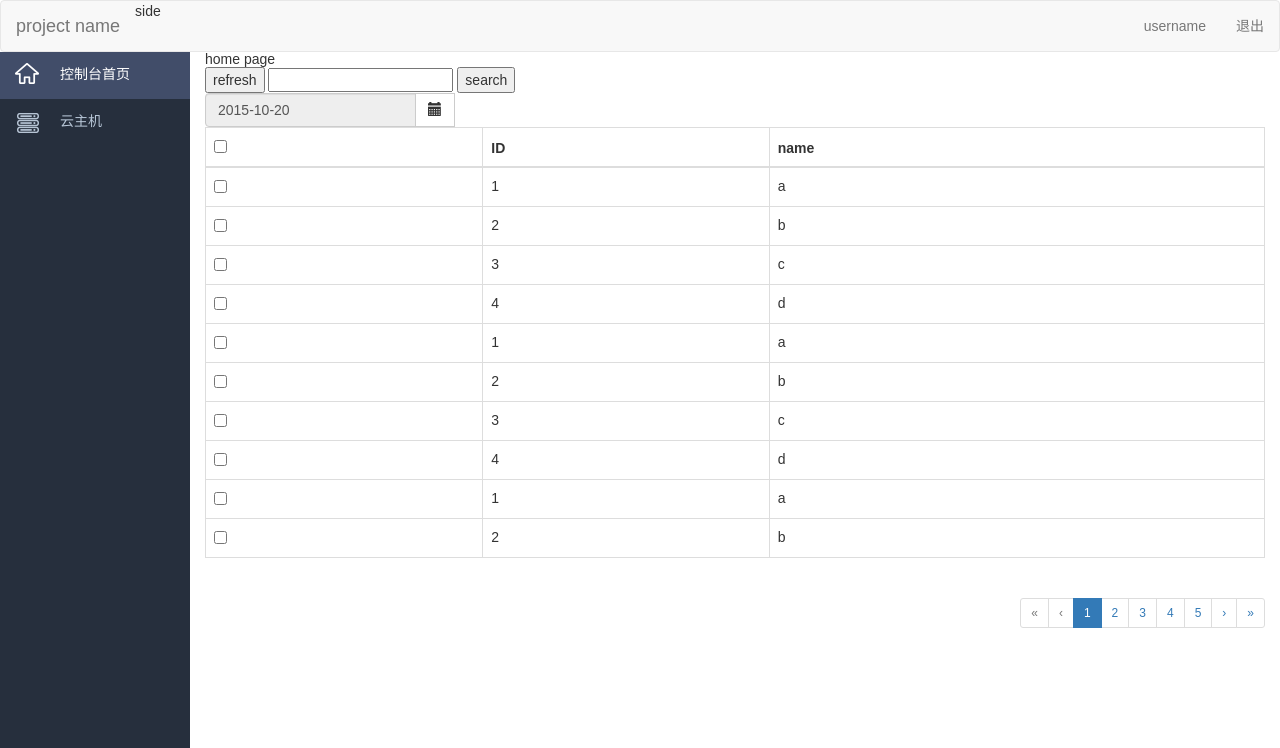
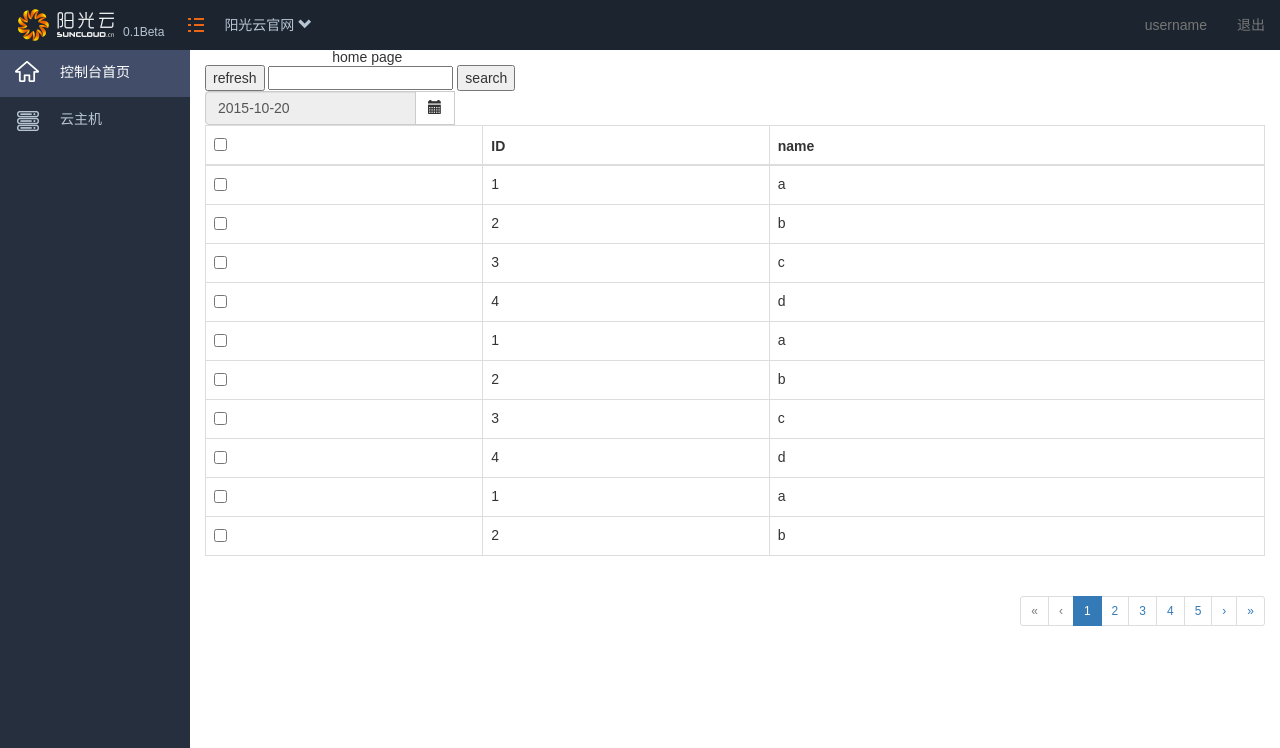
Before and after one commit to Zhang-1117/front2.0, a website: page zh-cn/index.html in a window 1280 px wide. Shown: the top 748 px of the page. Drawn offline with Linux system fonts and the light colour scheme.

Commit message:
head update

```diff
--- a/css/main.css
+++ b/css/main.css
@@ -38,6 +38,9 @@ h4 {
 .btn {
 	border-radius: 0;
 }
+.navbar>.container .navbar-brand, .navbar>.container-fluid .navbar-brand {
+	margin-left: 0px;
+}
 
 /* tools */
 .absol {
@@ -50,8 +53,59 @@ h4 {
 /* header */
 .navbar {
 	margin-bottom: 0;
+	width: 100%;
+	min-width: 1000px;
+	height: 50px;
+	background: #1b242f;
+	border: none;
+	border-radius: 0px;
+}
+.navbar-header .logo {
+	width: 120px;
+	height: 50px;
+	background: url(../img/panel-logo.png) 0 center no-repeat;
+}
+.navbar-header .version {
+	color: #b6c4d4;
+	line-height:65px;
+	text-indent: -12px;
+	font-size: 12px;
+}
+.navbar-header .side-open {
+	width: 16px;
+	height: 50px;
+	background: url(../img/panel-openli.png) 0 center no-repeat;
+	margin-left: 24px;
+}
+.navbar-header .other-links {
+	color: #b6c4d4;
+	line-height: 50px;
+	padding: 0 20px;
+	cursor: pointer;
+	display: relative;
+}
+.other-links:hover {
+	background-color: #414d69;
 }
 
+.other-links > div {
+	display: none;
+    top: 50px;
+	left: 205px;
+	z-index: 100;
+	background-color: #fff;
+	border: 1px solid #b6c4d4;
+	border-top: 0;
+	width: 129px;
+	text-align: center;
+}
+.other-links > div > a {
+	display: block;
+	line-height: 30px;
+}
+.other-links:hover > div {
+	display: block;
+}
 /* sidebar */
 .sidebar {
 	width: 190px;
--- a/zh-cn/index.html
+++ b/zh-cn/index.html
@@ -13,9 +13,18 @@
 <body>
 <div class="navbar navbar-default" role="navigation">
 	<div class="container-fluid">
-		<div class="navbar-header">
-			<a ui-sref="home" class="navbar-brand">project name</a>
-			<a href="javascript:;" side-collapse close="coll" class="pull-left">side</a>
+		<div class="navbar-header ">
+			<a ui-sref="home" class="navbar-brand logo"></a>
+			<span class="pull-left version">0.1Beta</span>
+			<a href="javascript:;" side-collapse close="coll" class="pull-left side-open"></a>
+			<div class="pull-left other-links">阳光云官网&nbsp;<span class="glyphicon glyphicon-chevron-down"></span>
+				<div class="absol">
+					<a href="http://www.suncloud.cn" target="_blank">阳光云首页</a>
+					<a href="http://www.suncloud.cn/sundns_host.html" target="_blank">云产品</a>
+					<a href="http://www.suncloud.cn/sundns_business_cloud.html" target="_blank">解决方案</a>
+					<a href="http://www.suncloud.cn/sundns_about_company.html" target="_blank">关于我们</a>
+				</div>
+			</div>
 		</div>
 		<ul class="nav navbar-nav navbar-right">
 			<li><a href="#">username</a></li>
```
Also changed, not shown: img/panel-logo.png (added), img/panel-openli.png (added).
